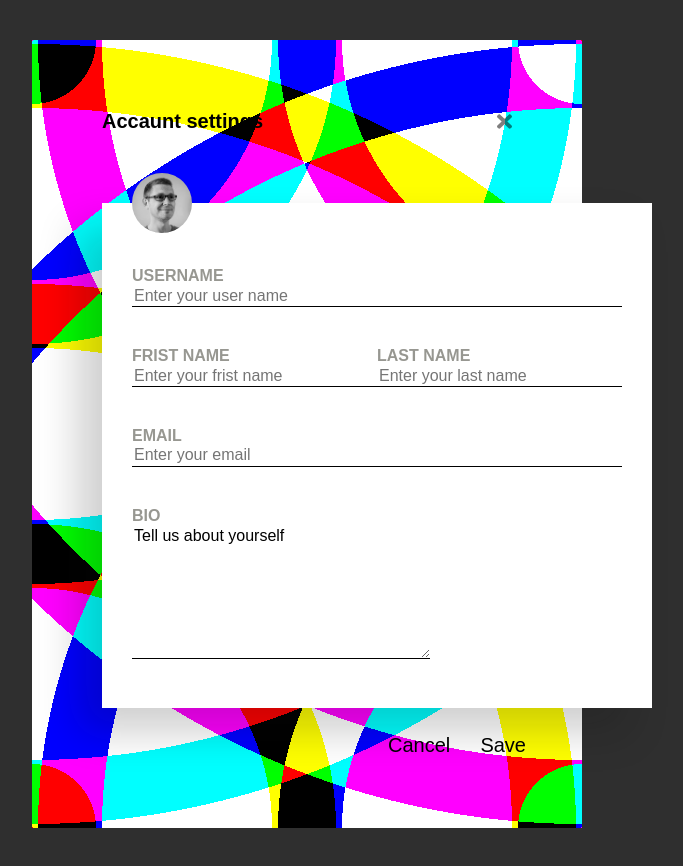
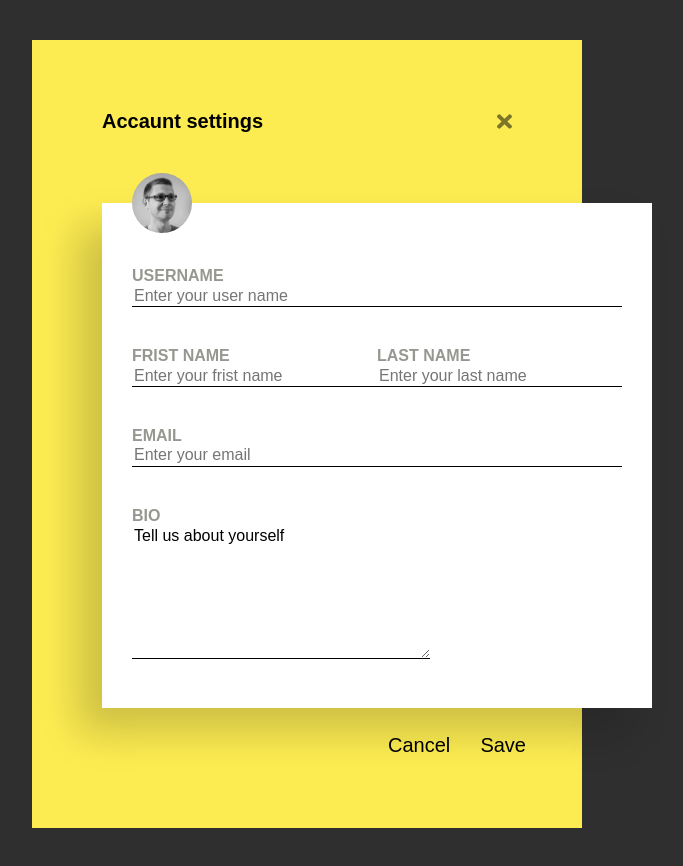
Before and after one commit to roziqov1011/homework-14, a plain HTML site: page index.html in a window 1280 px wide. Shown: the whole page, without its empty margins (333-1016 px from the left). Drawn offline with nearby package versions, Linux system fonts and the light colour scheme.

Commit message:
initail commit

```diff
--- a/css/main.css
+++ b/css/main.css
@@ -19,37 +19,7 @@ main{
   padding: 40px 0;
 }
 .inner{
-  background:
-	repeating-radial-gradient(
-		circle at top left,
-		red,
-		red 4em,
-		transparent 4em,
-		transparent 15em
-	),
-	repeating-radial-gradient(
-		circle at top right,
-		lime,
-		lime 4em,
-		transparent 4em,
-		transparent 15em
-	),
-	repeating-radial-gradient(
-		circle at bottom right,
-		yellow,
-		yellow 4em,
-		transparent 4em,
-		transparent 15em
-	),
-	repeating-radial-gradient(
-		circle at bottom left,
-		blue,
-		blue 4em,
-		transparent 4em,
-		transparent 15em
-	), white;
-
-background-blend-mode: difference;
+  background-color: #FDEC51;
   /* height: 650px; */
   padding-bottom: 120px;
 }
```
